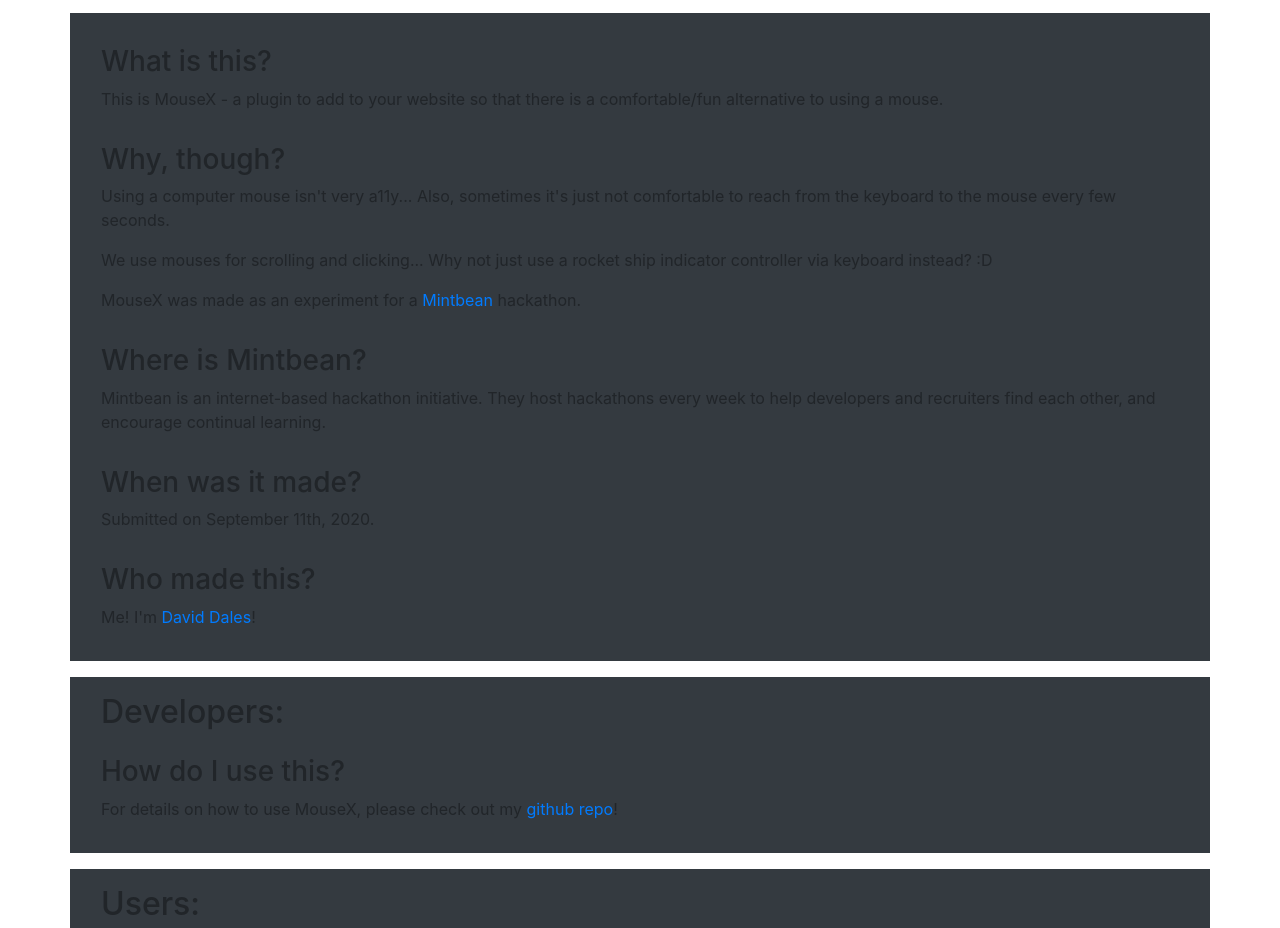
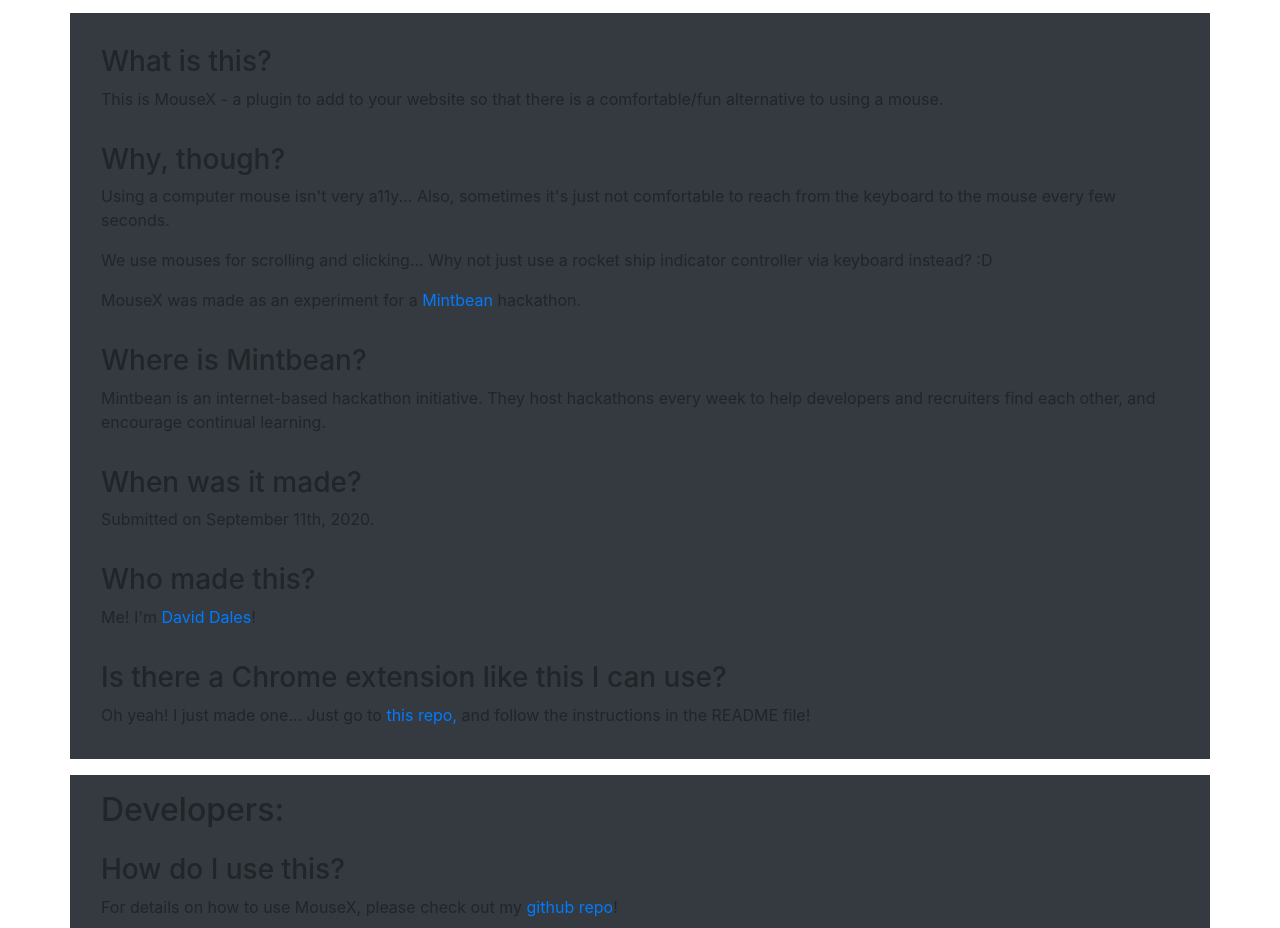
Before and after one commit to davidd647/mousex, a website built with Parcel: page src/index.html in a window 1280 px wide. Shown: the part 101-1029 px from the top of the page. Built offline with nearby package versions, Linux system fonts and the light colour scheme; files whose address does not match are found by name.

Commit message:
Added link to Chrome extension

```diff
--- a/src/index.html
+++ b/src/index.html
@@ -66,6 +66,13 @@
           </h3>
           <p>
             Me! I'm <a href="https://www.twitter.com/d2dev_" target="_blank">David Dales</a>!
+          </p>
+
+          <h3 class="pt-3">
+            Is there a Chrome extension like this I can use?
+          </h3>
+          <p>
+            Oh yeah! I just made one... Just go to <a href="https://github.com/davidd647/mousex-chrome-extension" target="_blank">this repo,</a> and follow the instructions in the README file!
           </p>
         </div>
       </div>
```
